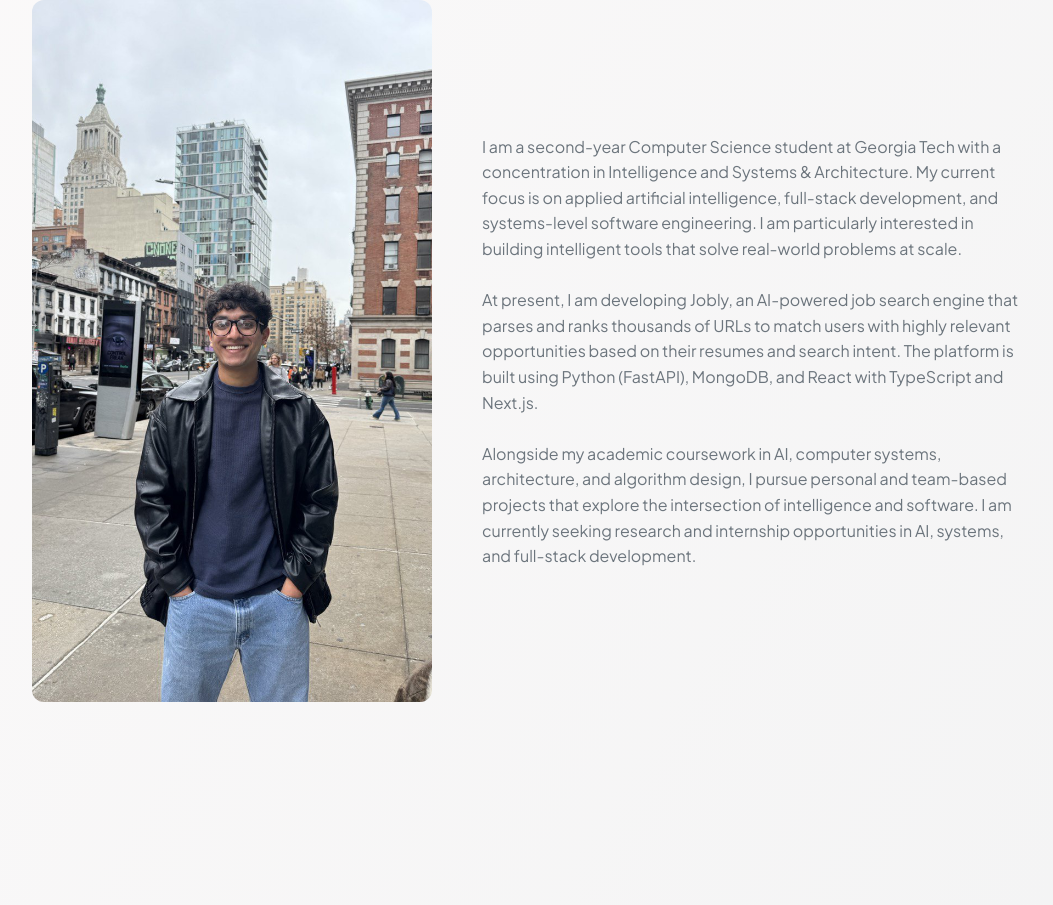
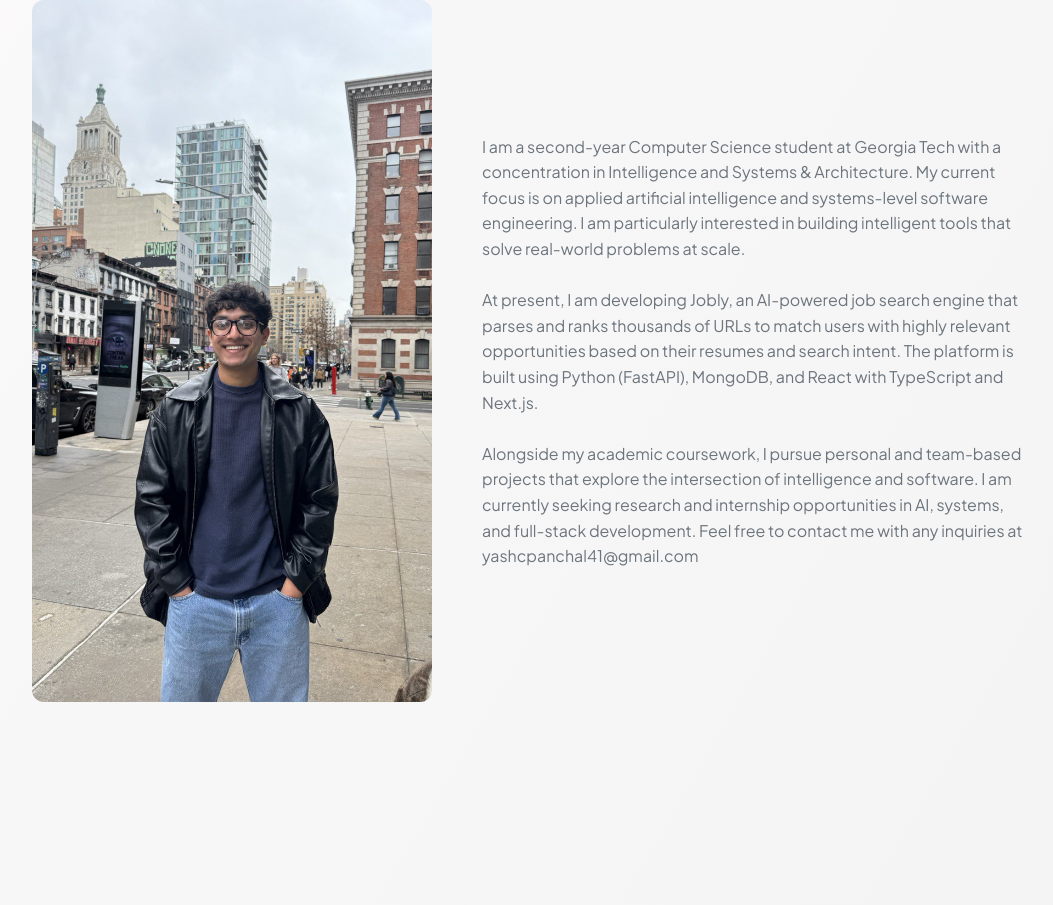
Before and after one commit to yashcpanchal/yash-portfolio, a React (Create React App) app: page / in a window 1280 px wide. Shown: the part 1018-1923 px from the top of the page, without its empty margins (108-1161 px from the left). Built offline with nearby package versions, Linux system fonts and the light colour scheme.

Commit message:
Edit: Modified the about me once more.

```diff
--- a/src/components/About/About.js
+++ b/src/components/About/About.js
@@ -7,11 +7,11 @@ function About() {
             <div className="side">
                 <img src="/yash-picture.png" alt="Yash Panchal"></img>
                 <p>
-                    I am a second-year Computer Science student at Georgia Tech with a concentration in Intelligence and Systems & Architecture. My current focus is on applied artificial intelligence, full-stack development, and systems-level software engineering. I am particularly interested in building intelligent tools that solve real-world problems at scale.
+                    I am a second-year Computer Science student at Georgia Tech with a concentration in Intelligence and Systems & Architecture. My current focus is on applied artificial intelligence and systems-level software engineering. I am particularly interested in building intelligent tools that solve real-world problems at scale.
                     <br /><br />
                     At present, I am developing Jobly, an AI-powered job search engine that parses and ranks thousands of URLs to match users with highly relevant opportunities based on their resumes and search intent. The platform is built using Python (FastAPI), MongoDB, and React with TypeScript and Next.js.
                     <br /><br />
-                    Alongside my academic coursework in AI, computer systems, architecture, and algorithm design, I pursue personal and team-based projects that explore the intersection of intelligence and software. I am currently seeking research and internship opportunities in AI, systems, and full-stack development.
+                    Alongside my academic coursework, I pursue personal and team-based projects that explore the intersection of intelligence and software. I am currently seeking research and internship opportunities in AI, systems, and full-stack development. Feel free to contact me with any inquiries at yashcpanchal41@gmail.com
                 </p>
             </div>
         </section>
```
